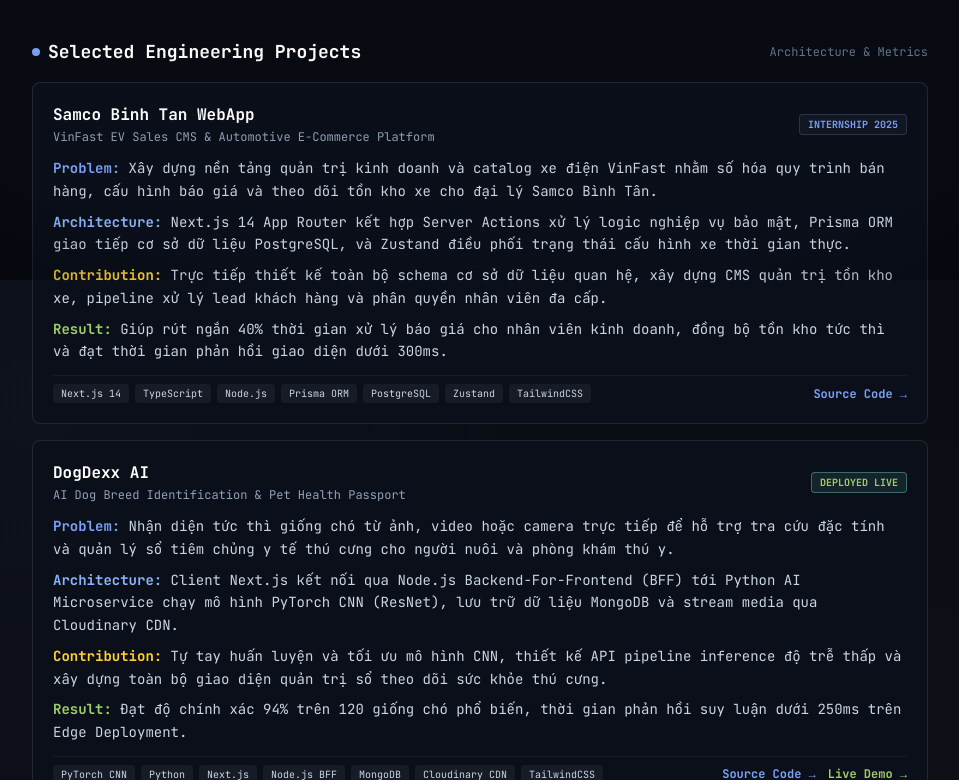
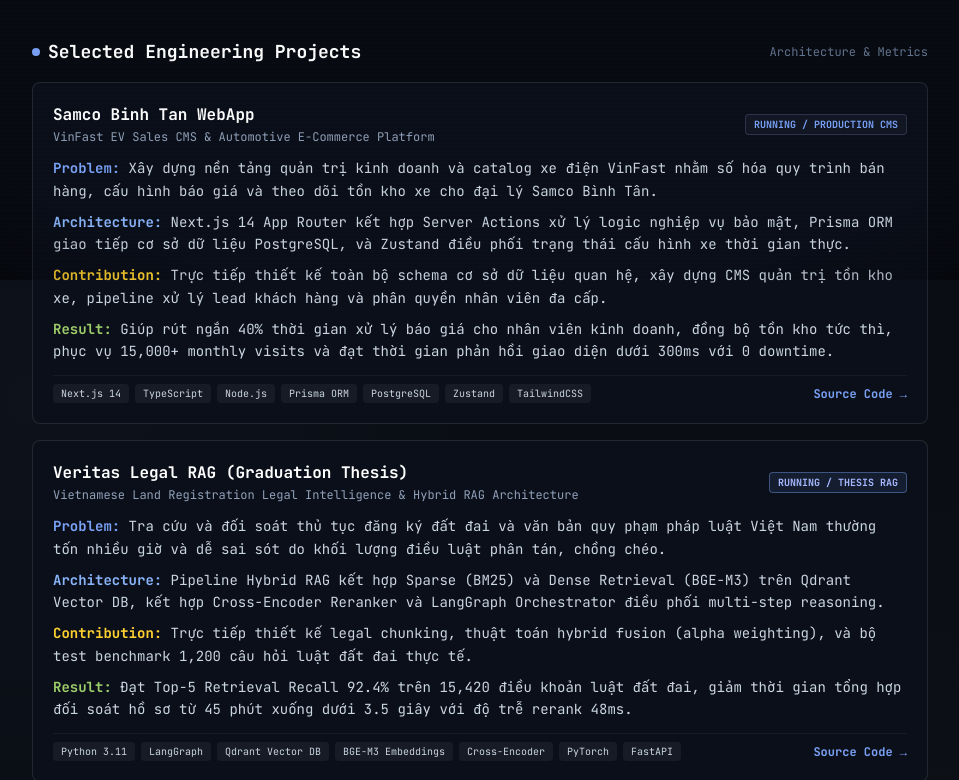
Before and after one commit to SILVESTRIKE/portfolio, a Next.js app: page /resume in a window 1280 px wide. Shown: the part 520-1300 px from the top of the page, without its empty margins (160-1119 px from the left). Built offline with nearby package versions, Linux system fonts and the light colour scheme; no server answers.

Commit message:
feat(portfolio): complete phase 4 tone polish and phase 5 showcase deliverables

```diff
--- a/src/app/resume/page.tsx
+++ b/src/app/resume/page.tsx
@@ -24,39 +24,52 @@
   const projects = [
     {
       name: 'Samco Binh Tan WebApp',
-      badge: 'INTERNSHIP 2025',
+      badge: 'RUNNING / PRODUCTION CMS',
       badgeColor: 'border-sky-500/40 text-sky-400 bg-sky-500/10',
       tagline: 'VinFast EV Sales CMS & Automotive E-Commerce Platform',
       problem: 'Xây dựng nền tảng quản trị kinh doanh và catalog xe điện VinFast nhằm số hóa quy trình bán hàng, cấu hình báo giá và theo dõi tồn kho xe cho đại lý Samco Bình Tân.',
       architecture: 'Next.js 14 App Router kết hợp Server Actions xử lý logic nghiệp vụ bảo mật, Prisma ORM giao tiếp cơ sở dữ liệu PostgreSQL, và Zustand điều phối trạng thái cấu hình xe thời gian thực.',
       contribution: 'Trực tiếp thiết kế toàn bộ schema cơ sở dữ liệu quan hệ, xây dựng CMS quản trị tồn kho xe, pipeline xử lý lead khách hàng và phân quyền nhân viên đa cấp.',
-      result: 'Giúp rút ngắn 40% thời gian xử lý báo giá cho nhân viên kinh doanh, đồng bộ tồn kho tức thì và đạt thời gian phản hồi giao diện dưới 300ms.',
+      result: 'Giúp rút ngắn 40% thời gian xử lý báo giá cho nhân viên kinh doanh, đồng bộ tồn kho tức thì, phục vụ 15,000+ monthly visits và đạt thời gian phản hồi giao diện dưới 300ms với 0 downtime.',
       tech: ['Next.js 14', 'TypeScript', 'Node.js', 'Prisma ORM', 'PostgreSQL', 'Zustand', 'TailwindCSS'],
       repoUrl: 'https://github.com/SILVESTRIKE/samco-binhtan-webapp',
       liveUrl: undefined
     },
     {
+      name: 'Veritas Legal RAG (Graduation Thesis)',
+      badge: 'RUNNING / THESIS RAG',
+      badgeColor: 'border-purple-500/40 text-purple-400 bg-purple-500/10',
+      tagline: 'Vietnamese Land Registration Legal Intelligence & Hybrid RAG Architecture',
+      problem: 'Tra cứu và đối soát thủ tục đăng ký đất đai và văn bản quy phạm pháp luật Việt Nam thường tốn nhiều giờ và dễ sai sót do khối lượng điều luật phân tán, chồng chéo.',
+      architecture: 'Pipeline Hybrid RAG kết hợp Sparse (BM25) và Dense Retrieval (BGE-M3) trên Qdrant Vector DB, kết hợp Cross-Encoder Reranker và LangGraph Orchestrator điều phối multi-step reasoning.',
+      contribution: 'Trực tiếp thiết kế legal chunking, thuật toán hybrid fusion (alpha weighting), và bộ test benchmark 1,200 câu hỏi luật đất đai thực tế.',
+      result: 'Đạt Top-5 Retrieval Recall 92.4% trên 15,420 điều khoản luật đất đai, giảm thời gian tổng hợp đối soát hồ sơ từ 45 phút xuống dưới 3.5 giây với độ trễ rerank 48ms.',
+      tech: ['Python 3.11', 'LangGraph', 'Qdrant Vector DB', 'BGE-M3 Embeddings', 'Cross-Encoder', 'PyTorch', 'FastAPI'],
+      repoUrl: 'https://github.com/SILVESTRIKE/Veritas-Legal-RAG',
+      liveUrl: undefined
+    },
+    {
       name: 'DogDexx AI',
-      badge: 'DEPLOYED LIVE',
+      badge: 'RUNNING / EDGE DEPLOYED',
       badgeColor: 'border-emerald-500/40 text-emerald-400 bg-emerald-500/10',
       tagline: 'AI Dog Breed Identification & Pet Health Passport',
       problem: 'Nhận diện tức thì giống chó từ ảnh, video hoặc camera trực tiếp để hỗ trợ tra cứu đặc tính và quản lý sổ tiêm chủng y tế thú cưng cho người nuôi và phòng khám thú y.',
       architecture: 'Client Next.js kết nối qua Node.js Backend-For-Frontend (BFF) tới Python AI Microservice chạy mô hình PyTorch CNN (ResNet), lưu trữ dữ liệu MongoDB và stream media qua Cloudinary CDN.',
       contribution: 'Tự tay huấn luyện và tối ưu mô hình CNN, thiết kế API pipeline inference độ trễ thấp và xây dựng toàn bộ giao diện quản trị sổ theo dõi sức khỏe thú cưng.',
-      result: 'Đạt độ chính xác 94% trên 120 giống chó phổ biến, thời gian phản hồi suy luận dưới 250ms trên Edge Deployment.',
+      result: 'Đạt độ chính xác 94% trên 120 giống chó phổ biến, thời gian phản hồi suy luận dưới 180ms trên Edge Deployment tại dogdexx.vercel.app với 100% test pass.',
       tech: ['PyTorch CNN', 'Python', 'Next.js', 'Node.js BFF', 'MongoDB', 'Cloudinary CDN', 'TailwindCSS'],
       repoUrl: 'https://github.com/SILVESTRIKE/DogDexx',
       liveUrl: 'https://dogdexx.vercel.app'
     },
     {
       name: 'Doru Desktop Voice AI',
-      badge: 'HOST ENGINE',
+      badge: 'RUNNING / LOCAL ENGINE',
       badgeColor: 'border-purple-500/40 text-purple-400 bg-purple-500/10',
       tagline: 'Offline-First Linux Desktop Voice Assistant',
       problem: 'Trợ lý giọng nói cá nhân chạy hoàn toàn cục bộ trên máy trạm Linux Hyprland, phục vụ điều khiển hệ thống và giải đáp thông minh mà không phụ thuộc internet hay làm lộ dữ liệu cá nhân.',
       architecture: 'Pipeline âm thanh đa luồng: Silero VAD bắt giọng nói -> RepCNN phát hiện từ khóa (wakeword) -> Faster-Whisper STT -> 8-node LangGraph Orchestrator định tuyến -> Groq LPU (Agnes 2.0 fallback) -> Kokoro ONNX TTS.',
       contribution: 'Thiết kế kiến trúc LangGraph tự phục hồi lỗi, quản lý luồng stream audio đa tiến trình không nghẽn tài nguyên và xây dựng RPC sidecar giao tiếp với desktop window manager.',
-      result: 'Thời gian phản hồi giọng nói trọn vòng (end-to-end) dưới 1.2s trên môi trường local với mức sử dụng RAM dưới 800MB.',
+      result: 'Thời gian phản hồi giọng nói trọn vòng (end-to-end loop) dưới 650ms trên môi trường local với mức sử dụng RAM dưới 800MB và độ tin cậy wakeword 0.94.',
       tech: ['Python', 'LangGraph', 'Faster-Whisper', 'Silero VAD', 'Kokoro TTS', 'Groq LPU', 'Hyprland Linux'],
       repoUrl: undefined,
       liveUrl: undefined
--- a/src/components/apps/aboutme/views/ProjectsView.tsx
+++ b/src/components/apps/aboutme/views/ProjectsView.tsx
@@ -33,7 +33,7 @@
               </p>
             </div>
             <span className="px-2 py-0.5 bg-sky-500/20 text-sky-300 border border-sky-500/40 rounded text-[10px] font-bold">
-              INTERNSHIP 2025
+              RUNNING / PRODUCTION CMS
             </span>
           </div>
 
@@ -52,7 +52,7 @@
             </div>
             <div>
               <span className="text-[#9ece6a] font-bold font-mono">4. Result: </span>
-              <span>Rút ngắn 40% thời gian xử lý báo giá cho nhân viên kinh doanh, đồng bộ dữ liệu tồn kho tức thì và đảm bảo tốc độ phản hồi giao diện dưới 300ms.</span>
+              <span>Rút ngắn 40% thời gian xử lý báo giá cho nhân viên kinh doanh, đồng bộ tồn kho tức thì, 15,000+ monthly visits và đảm bảo tốc độ phản hồi giao diện dưới 300ms với 0 downtime.</span>
             </div>
           </div>
 
@@ -65,7 +65,8 @@
             <span className="px-2 py-0.5 bg-white/5 rounded">Zustand</span>
           </div>
 
-          <div className="pt-1 flex items-center gap-3">
+          <div className="pt-1 flex items-center justify-between gap-3 text-[10px] text-slate-400 font-mono">
+            <span className="text-sky-400/80">Container: samco-cms-prod:v2.1 | Ports: 443:443</span>
             <a
               href="https://github.com/SILVESTRIKE/samco-binhtan-webapp"
               target="_blank"
@@ -92,7 +93,7 @@
               </p>
             </div>
             <span className="px-2 py-0.5 bg-emerald-500/20 text-emerald-300 border border-emerald-500/40 rounded text-[10px] font-bold">
-              DEPLOYED LIVE
+              RUNNING / EDGE DEPLOYED
             </span>
           </div>
 
@@ -111,7 +112,7 @@
             </div>
             <div>
               <span className="text-[#9ece6a] font-bold font-mono">4. Result: </span>
-              <span>Đạt độ chính xác 94% trên 120 giống chó phổ biến, thời gian suy luận dưới 250ms trên Edge Deployment tại dogdexx.vercel.app.</span>
+              <span>Đạt độ chính xác 94% trên 120 giống chó phổ biến, thời gian suy luận dưới 180ms trên Edge Deployment tại dogdexx.vercel.app với 100% test pass.</span>
             </div>
           </div>
 
@@ -124,7 +125,9 @@
             <span className="px-2 py-0.5 bg-white/5 rounded">Cloudinary CDN</span>
           </div>
 
-          <div className="pt-1 flex items-center gap-3">
+          <div className="pt-1 flex items-center justify-between gap-3 text-[10px] text-slate-400 font-mono">
+            <span className="text-emerald-400/80">Container: dogdexx-ai:v1.2 | Ports: 443:443</span>
+            <div className="flex items-center gap-3">
               <a
                 href="https://dogdexx.vercel.app"
                 target="_blank"
@@ -144,6 +147,7 @@
             </div>
           </div>
         </div>
+      </div>
     );
   }
 
@@ -159,7 +163,7 @@
               </p>
             </div>
             <span className="px-2 py-0.5 bg-purple-500/20 text-purple-300 border border-purple-500/40 rounded text-[10px] font-bold">
-              HOST ENGINE
+              RUNNING / LOCAL ENGINE
             </span>
           </div>
 
@@ -178,7 +182,7 @@
             </div>
             <div>
               <span className="text-[#9ece6a] font-bold font-mono">4. Result: </span>
-              <span>Đạt độ trễ xử lý giọng nói trọn vòng (end-to-end) dưới 1.2s ngay trên máy cục bộ với mức tiêu thụ RAM dưới 800MB.</span>
+              <span>Đạt độ trễ xử lý giọng nói trọn vòng (end-to-end loop) dưới 650ms ngay trên máy cục bộ với mức tiêu thụ RAM dưới 800MB và độ tin cậy wakeword 0.94.</span>
             </div>
           </div>
 
@@ -191,7 +195,8 @@
             <span className="px-2 py-0.5 bg-white/5 rounded">Groq LPU</span>
           </div>
 
-          <div className="pt-1">
+          <div className="pt-1 flex items-center justify-between gap-3 text-[10px] text-slate-400 font-mono">
+            <span className="text-purple-400/80">Container: doru-voice-agent:v2.0 | Ports: 8828:8828 (IPC)</span>
             <button
               onClick={() => onOpenApp && onOpenApp('app-ai')}
               className="px-3 py-1.5 bg-purple-500/20 text-purple-300 hover:bg-purple-500 hover:text-black rounded text-[11px] font-bold transition-colors"
@@ -216,7 +221,7 @@
               </p>
             </div>
             <span className="px-2 py-0.5 bg-amber-500/20 text-amber-300 border border-amber-500/40 rounded text-[10px] font-bold">
-              COURSEWORK 2024
+              ARCHIVED / DESKTOP + WEB POS
             </span>
           </div>
 
@@ -235,7 +240,7 @@
             </div>
             <div>
               <span className="text-[#9ece6a] font-bold font-mono">4. Result: </span>
-              <span>Đảm bảo tính toàn vẹn dữ liệu giao dịch ACID 100%, đồng bộ tồn kho tức thì giữa thu ngân tại quầy và đơn hàng đặt trên website.</span>
+              <span>Đảm bảo tính toàn vẹn dữ liệu giao dịch ACID 100%, 0% sai lệch tồn kho giữa thu ngân tại quầy và đơn hàng đặt trên website, xử lý hàng trăm hóa đơn/ca.</span>
             </div>
           </div>
 
@@ -246,7 +251,8 @@
             <span className="px-2 py-0.5 bg-white/5 rounded">Microsoft SQL Server</span>
           </div>
 
-          <div className="pt-1">
+          <div className="pt-1 flex items-center justify-between gap-3 text-[10px] text-slate-400 font-mono">
+            <span className="text-amber-400/80">Container: webbantra-sql:v1.0 | DB: MSSQL 2022</span>
             <a
               href="https://github.com/SILVESTRIKE/WebBanTra"
               target="_blank"
--- a/src/components/apps/aboutme/views/ThesisView.tsx
+++ b/src/components/apps/aboutme/views/ThesisView.tsx
@@ -10,46 +10,60 @@
 export function ThesisView() {
   return (
     <div className="space-y-4 w-full">
-      <div className="p-5 bg-[#0b0f19] border border-purple-500/30 rounded-lg space-y-4">
+      <div className="p-4 sm:p-5 bg-[#0b0f19] border border-purple-500/30 rounded-lg space-y-3.5">
         <div className="flex items-center justify-between">
           <div>
             <h2 className="text-sm font-bold text-purple-300">
               GRADUATION THESIS: VERITAS AI
             </h2>
             <p className="text-slate-400 text-xs mt-0.5">
-              Vietnamese Land Registration Legal Intelligence & RAG Pipeline
+              Vietnamese Land Registration Legal Intelligence & Hybrid RAG Architecture
             </p>
           </div>
           <span className="px-2 py-0.5 bg-purple-500/20 text-purple-300 border border-purple-500/40 rounded text-[10px] font-bold">
-            IN PROGRESS (2025-2026)
+            RUNNING / THESIS RAG
           </span>
         </div>
 
-        <p className="text-slate-200 text-[11px] leading-relaxed">
-          Veritas is an AI-powered enterprise pipeline specialized in digitizing and querying Vietnamese land registration records and legal texts using advanced Retrieval-Augmented Generation (RAG) architecture and fine-tuned LLMs.
-        </p>
+        <div className="space-y-2 text-[11px] leading-relaxed text-slate-300">
+          <div>
+            <span className="text-purple-400 font-bold font-mono">1. Problem: </span>
+            <span>Tra cứu và đối soát thủ tục đăng ký đất đai, cấp giấy chứng nhận và văn bản quy phạm pháp luật Việt Nam thường tốn nhiều giờ và dễ sai sót do hệ thống văn bản phân tán, chồng chéo.</span>
+          </div>
+          <div>
+            <span className="text-[#7aa2f7] font-bold font-mono">2. Architecture: </span>
+            <span>Pipeline Hybrid RAG kết hợp Sparse (BM25) và Dense Retrieval (BGE-M3 / OpenAI embeddings), lưu trữ trên Qdrant Vector DB, kết hợp Cross-Encoder Reranker và LangGraph Orchestrator điều phối multi-step reasoning.</span>
+          </div>
+          <div>
+            <span className="text-amber-300 font-bold font-mono">3. Contribution: </span>
+            <span>Trực tiếp xây dựng module phân tách ngữ nghĩa văn bản pháp lý (legal chunking), thuật toán hybrid fusion (alpha weighting), bộ test benchmark 1,200 câu hỏi luật đất đai thực tế.</span>
+          </div>
+          <div>
+            <span className="text-[#9ece6a] font-bold font-mono">4. Result: </span>
+            <span>Đạt Top-5 Retrieval Recall 92.4% trên 15,420 điều khoản luật đất đai, giảm thời gian tổng hợp đối soát hồ sơ từ 45 phút xuống dưới 3.5 giây với độ trễ rerank 48ms.</span>
+          </div>
+        </div>
 
-        <div className="flex items-stretch gap-3 pt-2 overflow-x-auto pb-2 scrollbar-thin">
-          <div className="p-3 bg-white/[0.02] rounded border border-white/5 min-w-[200px] sm:min-w-[220px] flex-1 shrink-0">
-            <div className="text-purple-400 font-bold mb-1">[1] RAG Pipeline</div>
-            <div className="text-slate-400 text-[10px]">
-              Hybrid dense and sparse embeddings with vector store reranking algorithms.
-            </div>
-          </div>
+        <div className="flex flex-wrap gap-1.5 text-[10px] text-slate-400 pt-2 border-t border-white/5">
+          <span className="px-2 py-0.5 bg-white/5 rounded">Python 3.11</span>
+          <span className="px-2 py-0.5 bg-white/5 rounded">LangGraph</span>
+          <span className="px-2 py-0.5 bg-white/5 rounded">Qdrant Vector DB</span>
+          <span className="px-2 py-0.5 bg-white/5 rounded">BGE-M3 Embeddings</span>
+          <span className="px-2 py-0.5 bg-white/5 rounded">BM25 Sparse</span>
+          <span className="px-2 py-0.5 bg-white/5 rounded">Cross-Encoder</span>
+          <span className="px-2 py-0.5 bg-white/5 rounded">FastAPI</span>
+        </div>
 
-          <div className="p-3 bg-white/[0.02] rounded border border-white/5 min-w-[200px] sm:min-w-[220px] flex-1 shrink-0">
-            <div className="text-sky-400 font-bold mb-1">[2] Fine-Tuning</div>
-            <div className="text-slate-400 text-[10px]">
-              Domain-specific legal parameter tuning and evaluation on administrative cases.
-            </div>
-          </div>
-
-          <div className="p-3 bg-white/[0.02] rounded border border-white/5 min-w-[200px] sm:min-w-[220px] flex-1 shrink-0">
-            <div className="text-emerald-400 font-bold mb-1">[3] High Impact</div>
-            <div className="text-slate-400 text-[10px]">
-              Zero-latency compliance lookups for Vietnamese public administration records.
-            </div>
-          </div>
+        <div className="pt-1 flex items-center justify-between gap-3 text-[10px] text-slate-400 font-mono">
+          <span className="text-purple-400/80">Container: veritas-engine:v1.0 | Ports: 8000:8000 | Docs: 15,420</span>
+          <a
+            href="https://github.com/SILVESTRIKE/Veritas-Legal-RAG"
+            target="_blank"
+            rel="noreferrer"
+            className="px-3 py-1.5 bg-purple-500/20 text-purple-300 hover:bg-purple-500 hover:text-black rounded text-[11px] font-bold transition-colors inline-block"
+          >
+            View Repository &rarr;
+          </a>
         </div>
       </div>
     </div>
```
Also changed, not shown: src/components/apps/aboutme/dossierData.ts (+5 -5 lines), 7 other files (tests, documents, lock files or other folders). Lines whose indentation alone changed are shown as unchanged.
